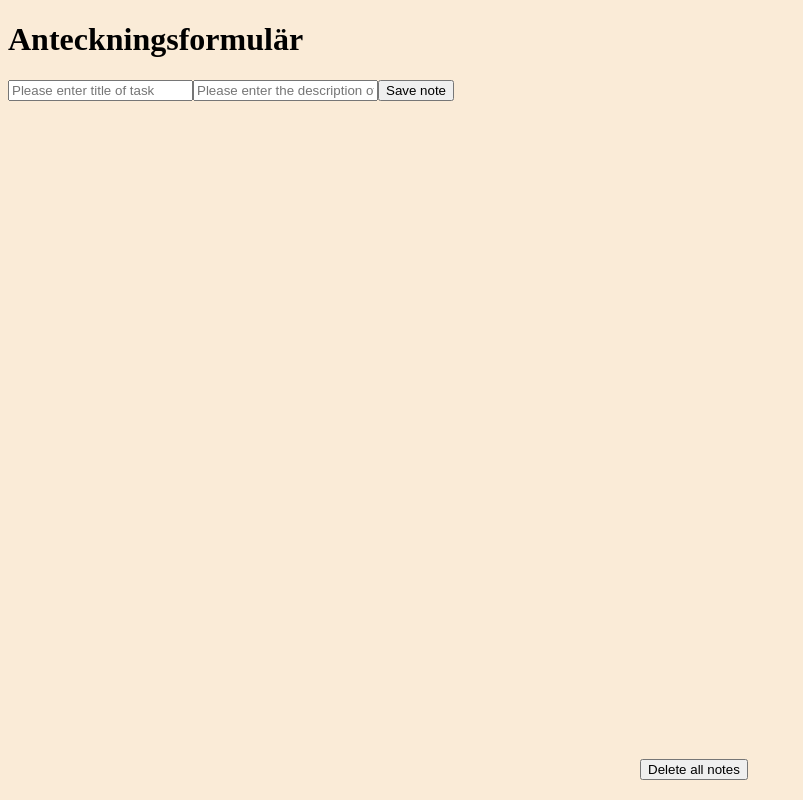
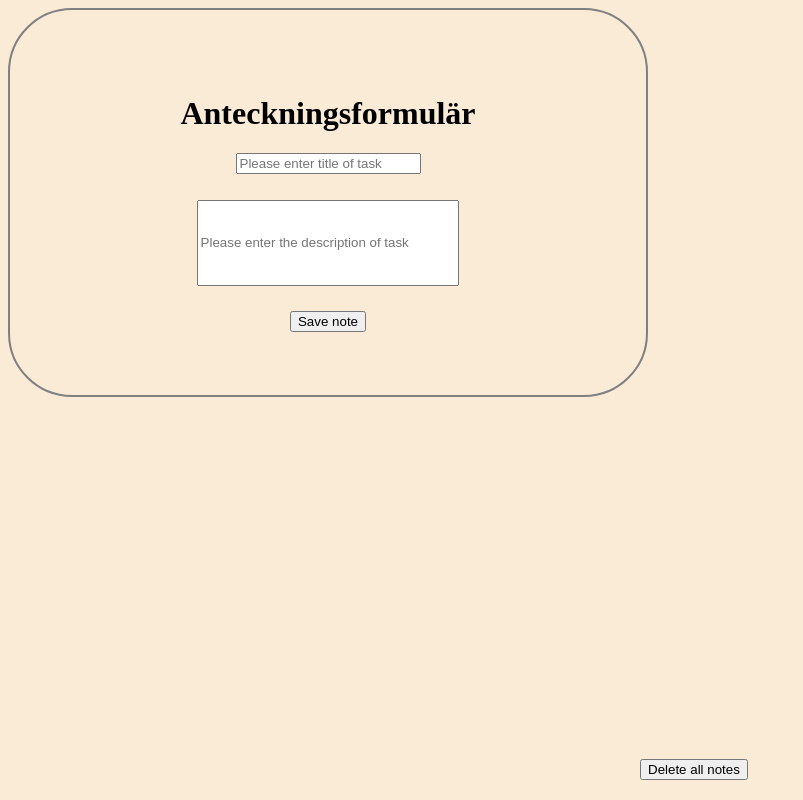
Before and after one commit to Albin-Tenghagen/boilerroomv46, a plain HTML site: page index.html in a window 1280 px wide. Shown: the whole page, without its empty margins (0-803 px from the left). Drawn offline with Linux system fonts and the light colour scheme.

Commit message:
Basic styling for the form added

```diff
--- a/css/style.css
+++ b/css/style.css
@@ -1,5 +1,9 @@
 body {
     background-color: antiquewhite;
+    min-height: 90vh;
+    min-width: 90vw;
+    display: flex;
+    flex-direction: column;
 }
 
 @keyframes shake {
@@ -19,3 +23,22 @@ body {
     bottom: 20px;
     left: 50%;
 }
+
+#notesForm {
+    display: flex;
+    flex-direction: column;
+    justify-content: center;
+    align-items: center;
+    padding: 5%;
+    width: 50vw;
+    box-sizing: border-box;
+    border: 2px solid grey;
+    border-radius: 4rem;
+
+}
+
+#objectDescription {
+    width: 50%;
+    height: 10vh;
+    margin: 5%;
+}
--- a/js/index.js
+++ b/js/index.js
@@ -3,10 +3,12 @@ console.log("JavaScript file loaded correctly");
 //----------------------------Form Creation------------------------------------------
 //* Created container for the form
 const formNode = document.createElement("form");
+formNode.setAttribute("id", "notesForm")
 document.body.appendChild(formNode);
 
 //* Created h1 element and appended to formNode
 const formHead = document.createElement("h1");
+formHead.setAttribute("id", "formHead")
 formNode.appendChild(formHead);
 formHead.textContent = "Anteckningsformulär";
 
@@ -160,7 +162,7 @@ deleteAllButton.addEventListener("click", function () {
 
 //---------------------Function to create older tasks------------------------------------------------------------
 document.addEventListener("DOMContentLoaded", function () {
-    let tasks = [];
+    // let tasks = [];
 
     // The for loop iterates once for every item in local storage and assign their key to the variable key.
     for (let i = 0; i < localStorage.length; i++) {
```
